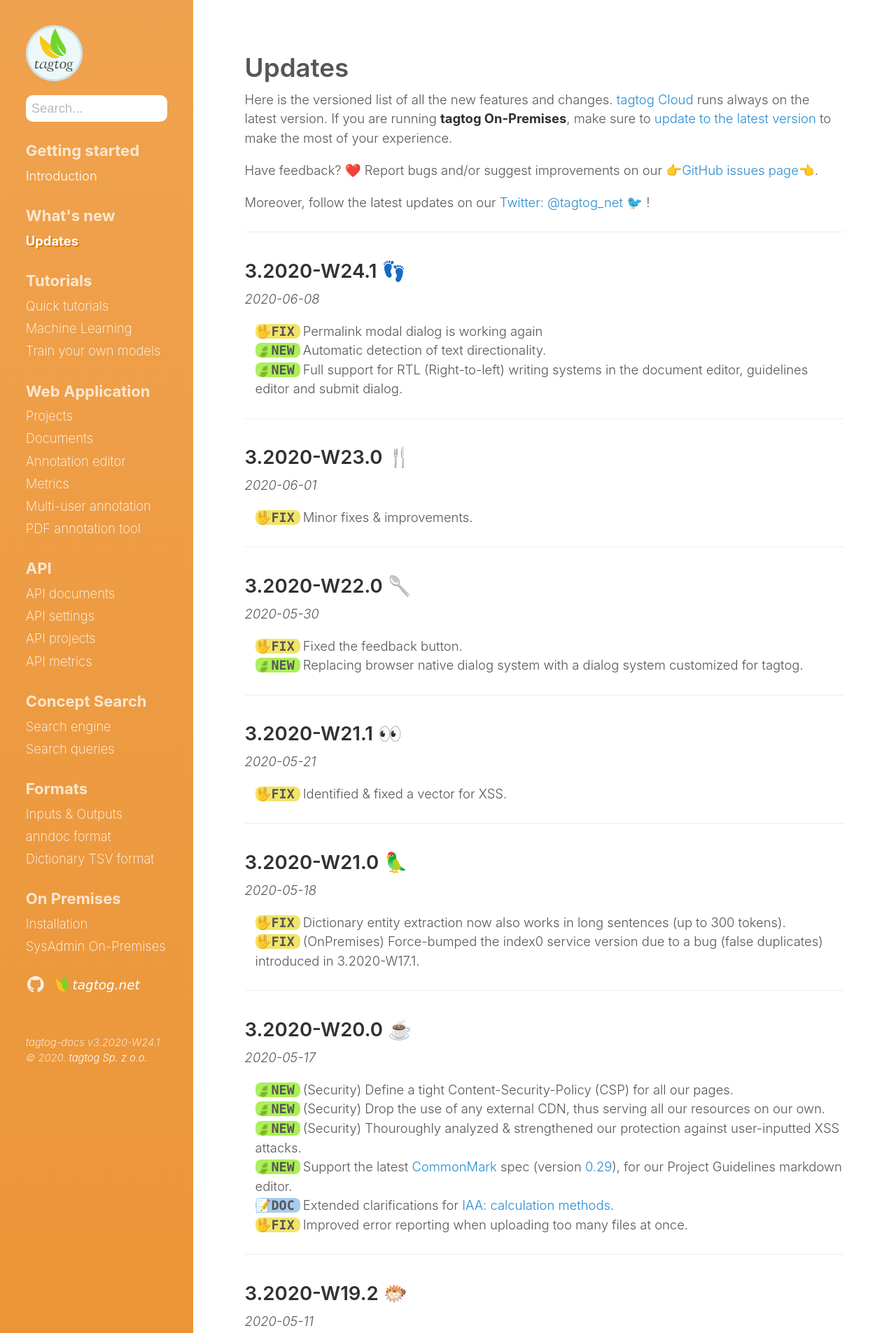
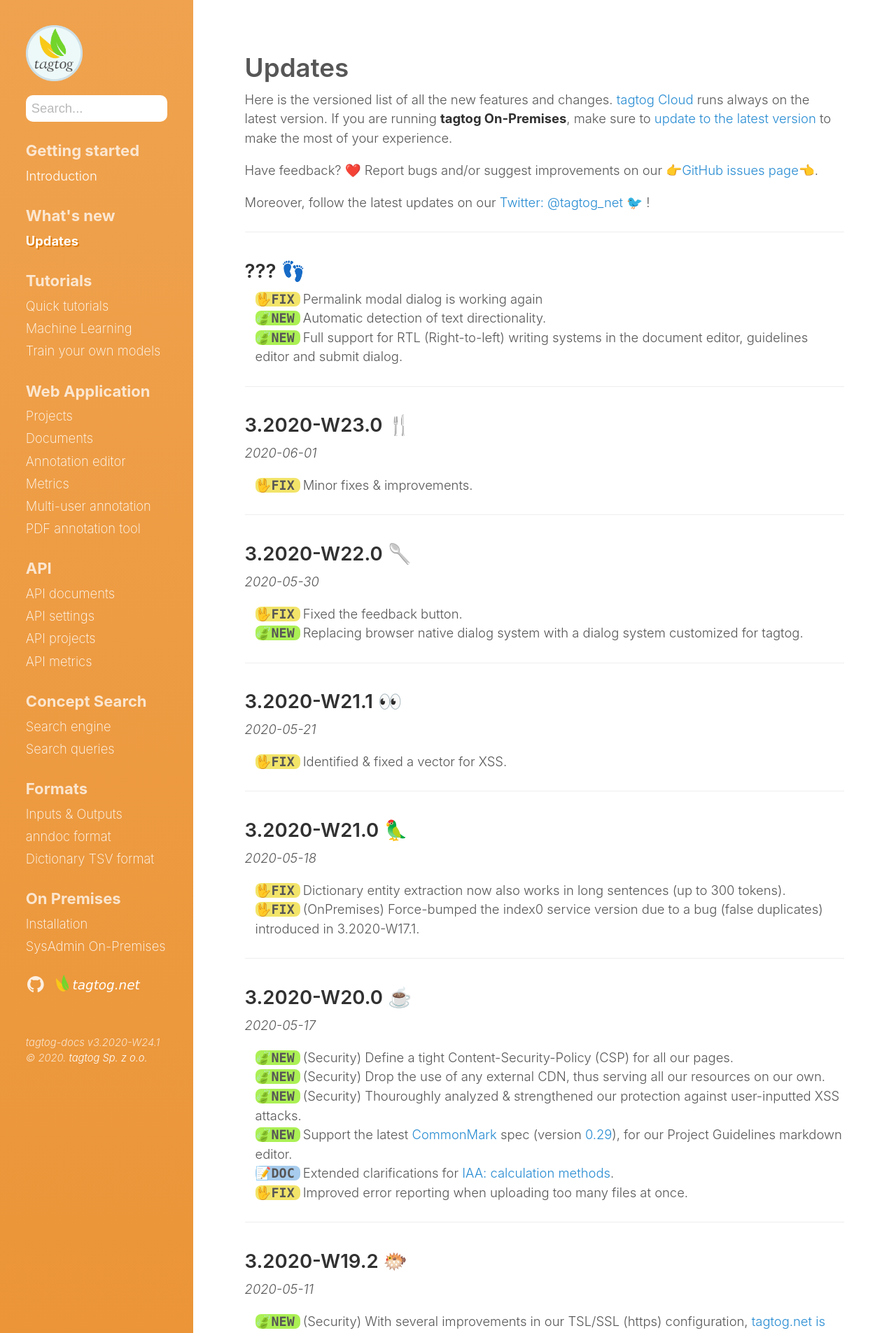
Before and after one commit to tagtogorg/tagtog-doc, a Jekyll site: the page built from updates.md, in a window 1280 px wide. Shown: the top 1905 px of the page at 70% size. Built offline with Jekyll 4.4.1, drawn with Linux system fonts in a browser that asks for light colours; nearby versions of some CDN libraries; emoji names are drawn with the system emoji font.

Commit message:
foce bump

```diff
--- a/updates.md
+++ b/updates.md
@@ -14,8 +14,7 @@ Moreover, follow the latest updates on our [Twitter: @tagtog_net 🐦](https://t
 
 ---
 
-## 3.2020-W24.1 👣
-_2020-06-08_
+## ??? 👣
 
 <ul class="updates">
   <li class="fix"><span markdown="1">Permalink modal dialog is working again</span></li>
```
